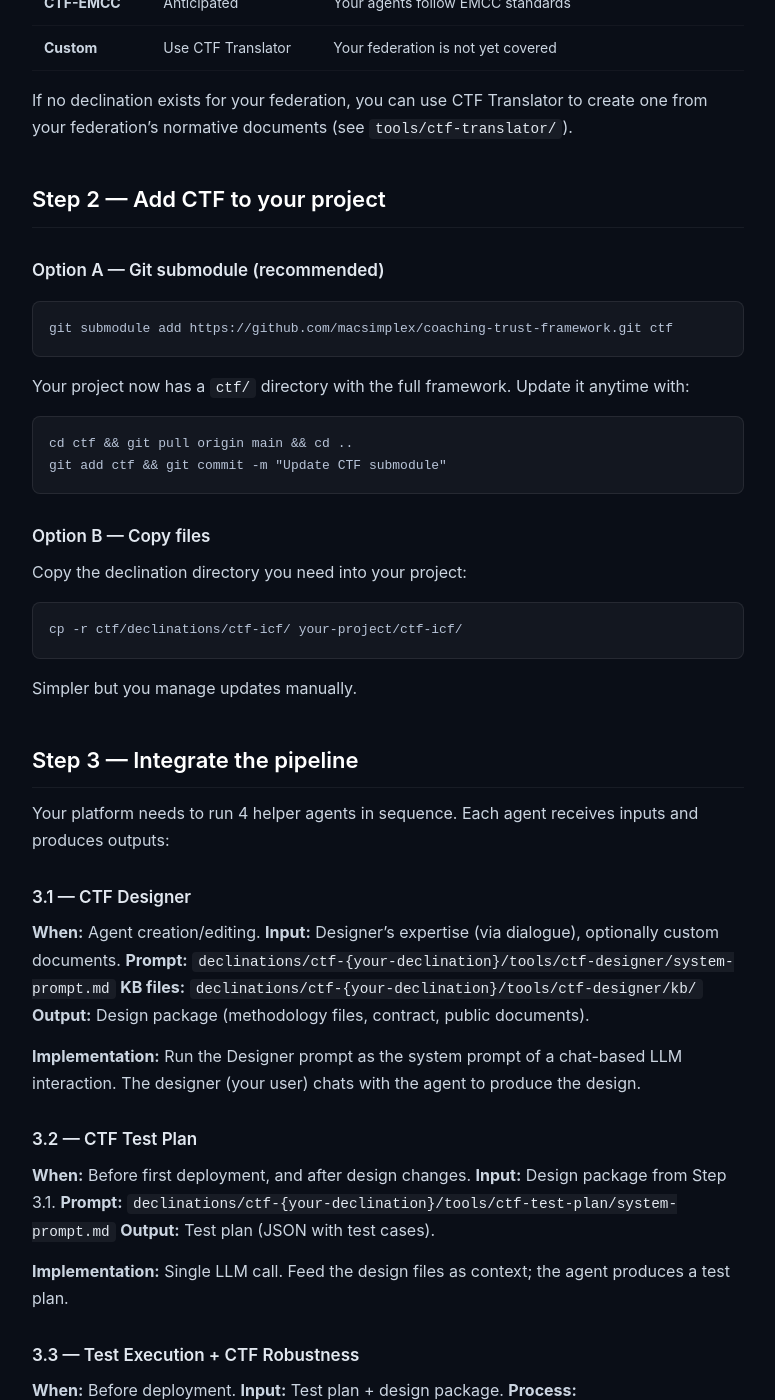
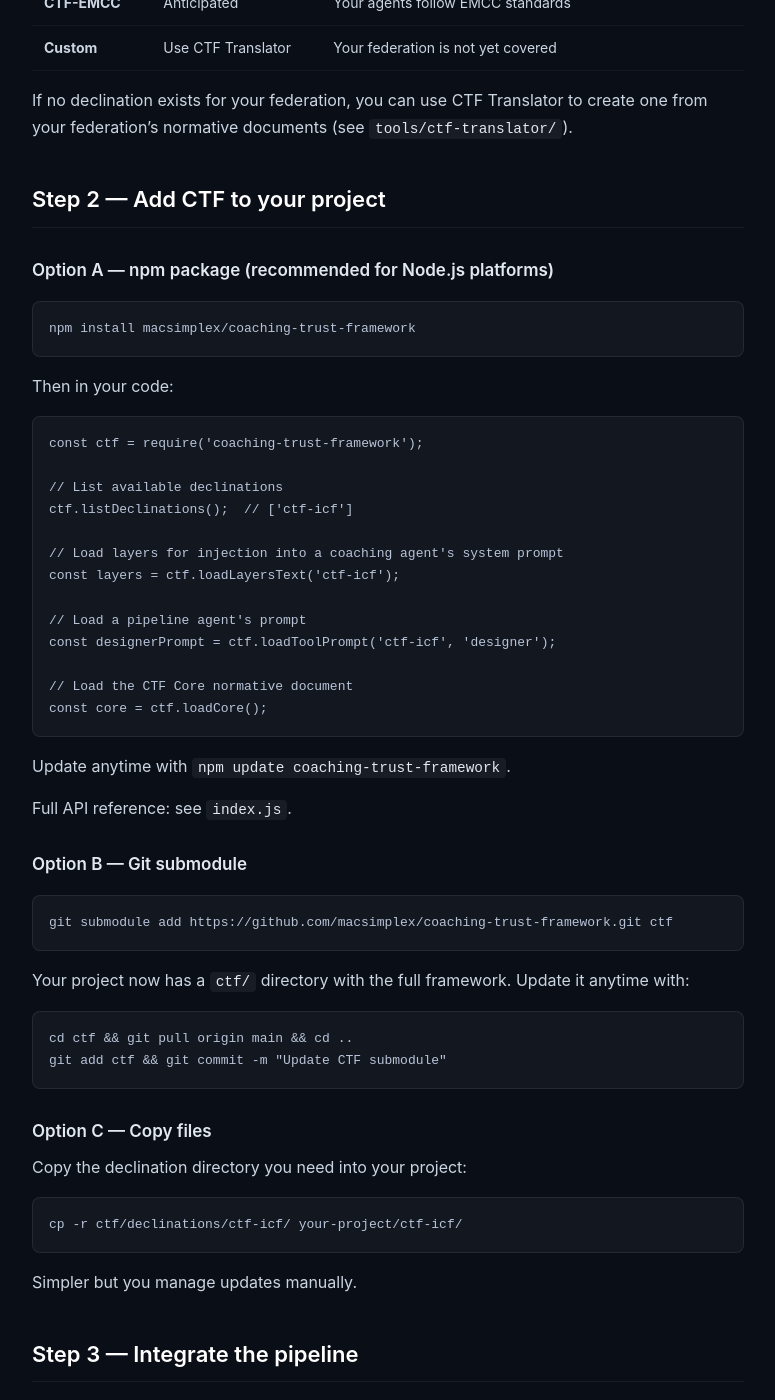
Before and after one commit to macsimplex/coaching-trust-framework, a Jekyll site: the page built from INTEGRATION.md, in a window 1280 px wide and 1400 px high, scrolled down 1136 px. Shown: the whole window, without its empty margins (252-1027 px from the left). Built offline with Jekyll 4.4.1, drawn with Linux system fonts in a browser that asks for light colours; our own code applies the rules of GitHub Pages for plain Markdown files; some of the changed text lies outside the part shown.

Commit message:
Update docs: npm install, API examples, updated repo structure
- INTEGRATION.md: npm as option A (recommended for Node.js), code examples
  with require('coaching-trust-framework') for each step
- README.md: installation section (npm + git submodule), updated repo
  structure tree with new files (PIPELINE.md, test-categories, axes, etc.)

````diff
--- a/INTEGRATION.md
+++ b/INTEGRATION.md
@@ -32,7 +32,35 @@ If no declination exists for your federation, you can use CTF Translator to crea
 
 ## Step 2 — Add CTF to your project
 
-### Option A — Git submodule (recommended)
+### Option A — npm package (recommended for Node.js platforms)
+
+```bash
+npm install macsimplex/coaching-trust-framework
+```
+
+Then in your code:
+
+```javascript
+const ctf = require('coaching-trust-framework');
+
+// List available declinations
+ctf.listDeclinations();  // ['ctf-icf']
+
+// Load layers for injection into a coaching agent's system prompt
+const layers = ctf.loadLayersText('ctf-icf');
+
+// Load a pipeline agent's prompt
+const designerPrompt = ctf.loadToolPrompt('ctf-icf', 'designer');
+
+// Load the CTF Core normative document
+const core = ctf.loadCore();
+```
+
+Update anytime with `npm update coaching-trust-framework`.
+
+Full API reference: see [`index.js`](./index.js).
+
+### Option B — Git submodule
 
 ```bash
 git submodule add https://github.com/macsimplex/coaching-trust-framework.git ctf
@@ -45,7 +73,7 @@ cd ctf && git pull origin main && cd ..
 git add ctf && git commit -m "Update CTF submodule"
 ```
 
-### Option B — Copy files
+### Option C — Copy files
 
 Copy the declination directory you need into your project:
 
@@ -68,6 +96,13 @@ Your platform needs to run 4 helper agents in sequence. Each agent receives inpu
 **Output:** Design package (methodology files, contract, public documents).
 
 **Implementation:** Run the Designer prompt as the system prompt of a chat-based LLM interaction. The designer (your user) chats with the agent to produce the design.
+
+```javascript
+const ctf = require('coaching-trust-framework');
+const prompt = ctf.loadToolPrompt('ctf-icf', 'designer');
+const kb = ctf.loadDesignerKB('ctf-icf');
+// Use prompt as system message, kb files as context
+```
 
 ### 3.2 — CTF Test Plan
 
@@ -110,10 +145,10 @@ The behavioral layers encode the ethical requirements that your coaching agents
 2. CTF layers (all `.md` files from the layers directory, sorted alphabetically)
 3. The agent's methodology files (produced by CTF Designer)
 
-Example (pseudo-code):
 ```javascript
-const layers = loadAllMdFiles('ctf/declinations/ctf-icf/layers/');
-const methodology = loadMethodologyFiles(agent.designPackage);
+const ctf = require('coaching-trust-framework');
+const layers = ctf.loadLayersText('ctf-icf');
+
 const systemPrompt = `
 # Agent Identity
 Name: ${agent.name}
````
Also changed, not shown: README.md.
